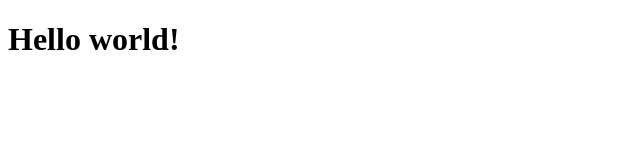
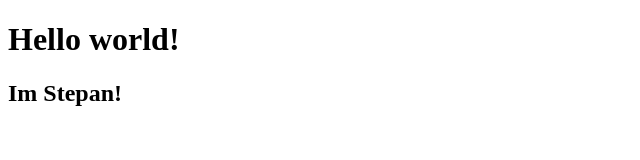
Before and after one commit to Stepwer/test_repo, a plain HTML site: page index.html in a window 1280 px wide. Shown: the whole page, without its empty margins (0-640 px from the left). Drawn offline with Linux system fonts and the light colour scheme.

Commit message:
add title

```diff
--- a/index.html
+++ b/index.html
@@ -7,5 +7,6 @@
 </head>
 <body>
     <h1>Hello world!</h1>
+    <h2>Im Stepan!</h2>
 </body>
 </html>
```
